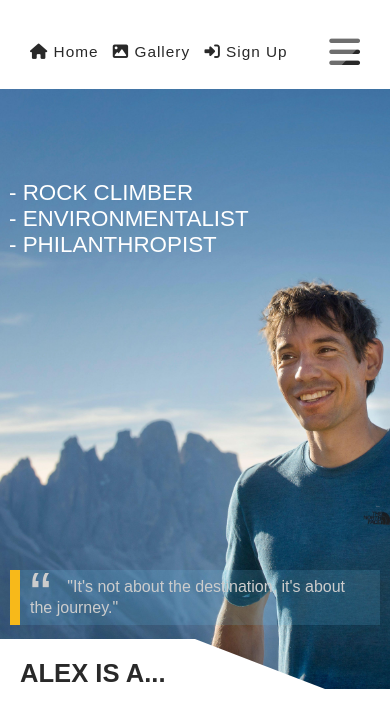
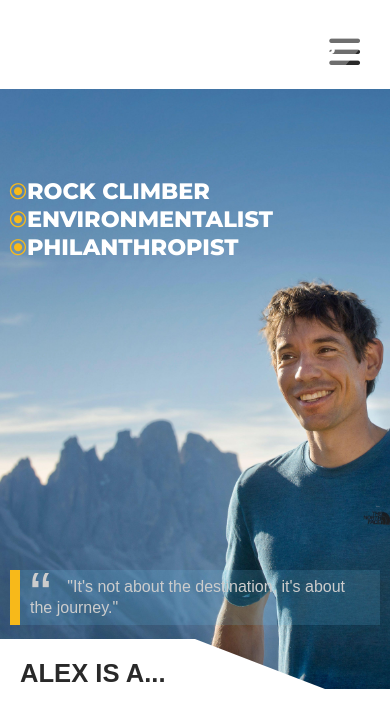
Before and after one commit to kpetrauskas92/alex-honnold-p1, a plain HTML site: page index.html in a window 390 px wide. Both pictures are taken after a click on the icon 344 px from the left and 112 px from the top of the page. Shown: the part 61-767 px from the top of the page. Drawn offline with Linux system fonts and the light colour scheme; a web font is replaced by a local one.

Commit message:
add bullet points hero-text with color

```diff
--- a/assets/css/style.css
+++ b/assets/css/style.css
@@ -43,8 +43,9 @@ h1,h3 {
 }
 
 #nav-menu a {
+  font-family: 'Montserrat', sans-serif;
   text-decoration: none;
-  text-transform: capitalize;
+  text-transform: uppercase;
   letter-spacing: 1px;
   padding-right: 10px;
   color:#292929
@@ -58,7 +59,7 @@ h1,h3 {
 
 
 #logo, #nav-menu {
-    line-height: 75px;
+    line-height: 100px;
 }
 
 /* mobile burger menu */
@@ -71,7 +72,7 @@ h1,h3 {
   cursor: pointer;
 }
 
-@media (max-width: 769px) {
+@media (max-width: 860px) {
   #logo {
     font-size: 220%;
   }
@@ -79,20 +80,20 @@ h1,h3 {
   #nav-menu {
     position: absolute;
     top: 75px;
-    /* right: 0; */
     width: 100%;
-
     background-color: rgba(255, 255, 255, 0.322);
-    /* border: 1px solid #ccc; */
-    /* box-shadow: 1px 1px 1px rgba(0,0,0,0.2); */
     z-index: 1;
     display: none;
-    clip-path: polygon(0 0, 100% 0, 100% 0%, 0 550%);
+    clip-path: polygon(0 0, 100% 0, 100% 0%, 0 600%);
   }
   #nav-menu ul {
     /* text-align: center; */
     font-size: 80%;
     margin-left: 30px;
+  }
+
+  #nav-menu a {
+    color:#ffffff
   }
 
   #nav-menu a:hover {
@@ -103,6 +104,11 @@ h1,h3 {
   #nav-menu.active {
     display: block;
   }
+
+  #logo, #nav-menu {
+    line-height: 75px;
+}
+
   #burger-menu {
     display: block;
     float: right;
@@ -111,7 +117,7 @@ h1,h3 {
 
 }
 
-@media (min-width: 769px) {
+@media (min-width: 860px) {
   #burger-menu {
     display: none;
   }
@@ -151,6 +157,7 @@ h1,h3 {
 
 #hero-text {
     text-transform: uppercase;
+    font-family: 'Montserrat', sans-serif;
     position: absolute;
     top: 20%;
     left: 10%;
@@ -163,6 +170,10 @@ h1,h3 {
 #hero-text li {
     list-style: none;
   }
+
+#hero-text li::before {
+  content: "⦿"; color: #f7b91a
+}
 
   @media (max-width: 769px) {
     #hero-text {
--- a/index.html
+++ b/index.html
@@ -35,9 +35,9 @@
     <section id="hero-outer">
       <div id="hero-banner">
         <ul id="hero-text">
-          <li> - Rock Climber</li>
-          <li> - Environmentalist</li>
-          <li> - Philanthropist</li>
+          <li>Rock Climber</li>
+          <li>Environmentalist</li>
+          <li>Philanthropist</li>
         </ul>
         <blockquote id="hero-quote">"It's not about the destination, it's about the journey."</blockquote>
       </div>
```
